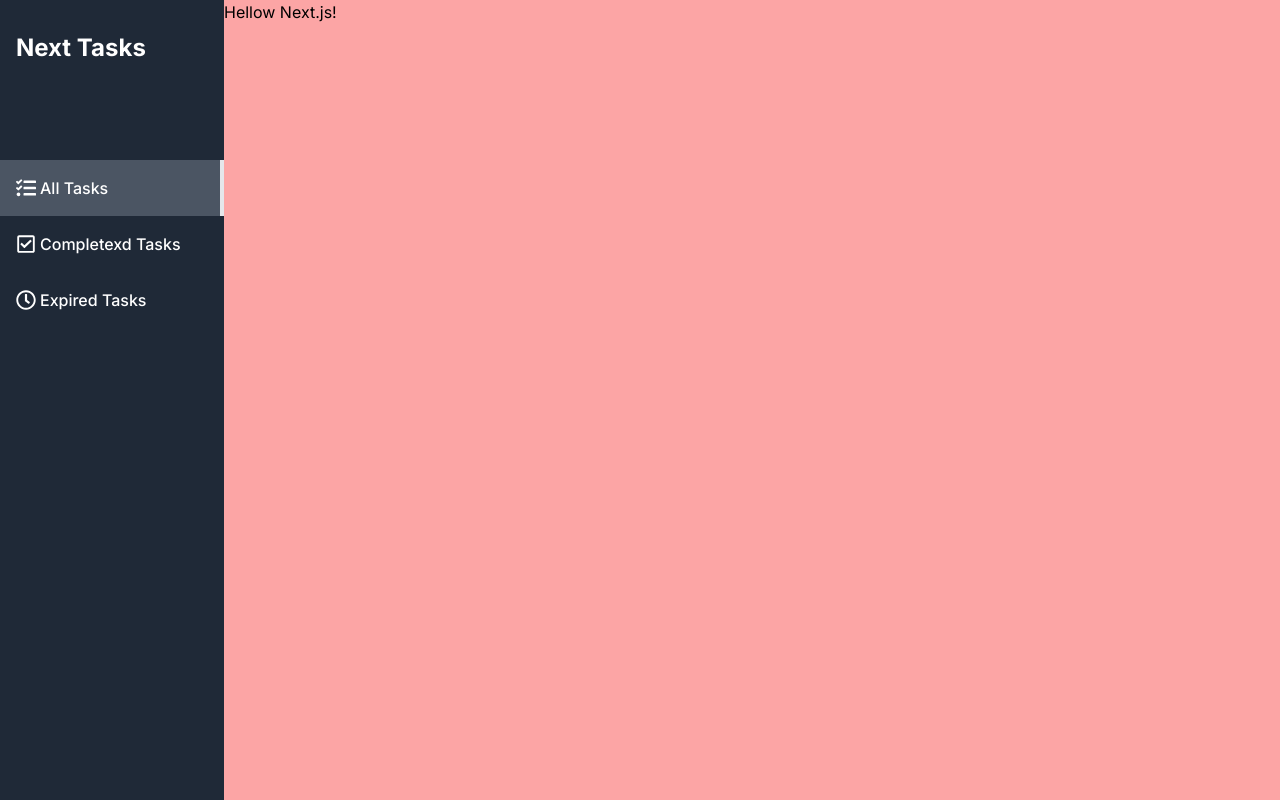
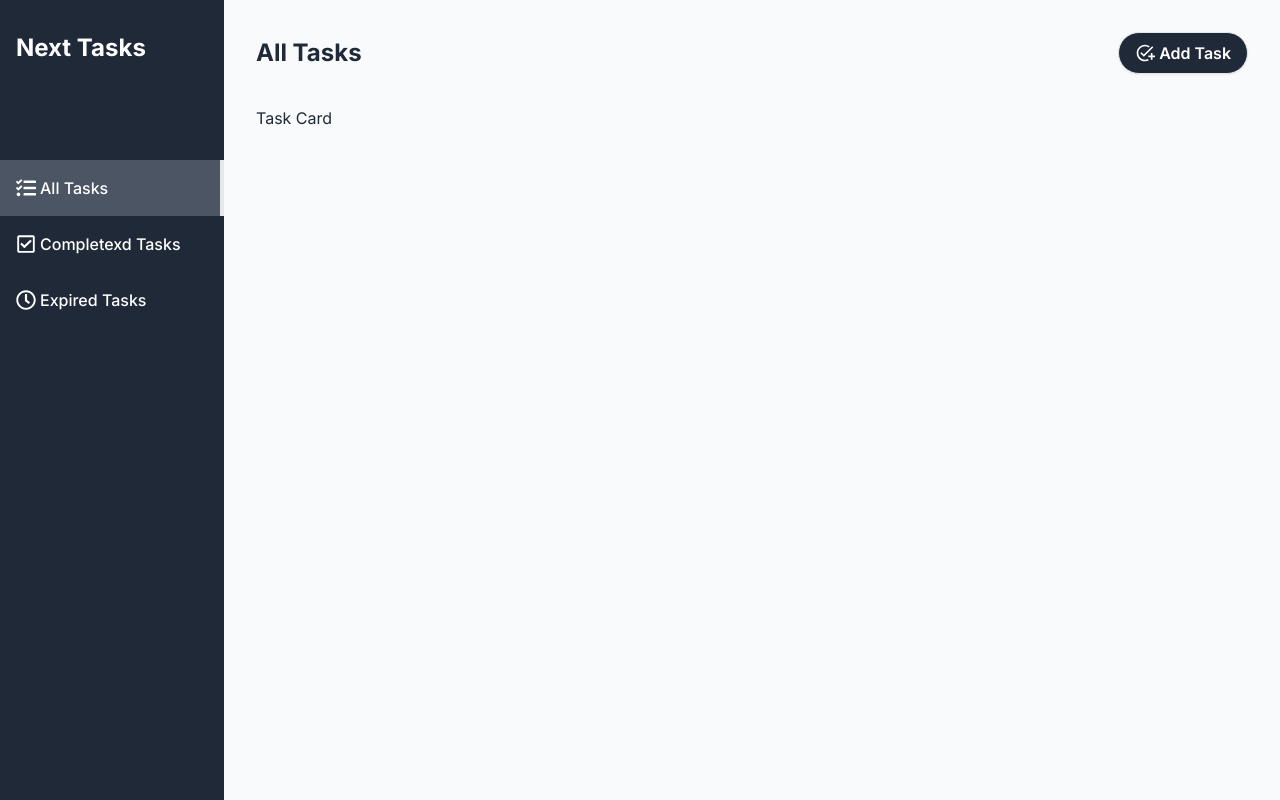
Before and after one commit to Taishi1020/next-task, a Next.js app: page / in a window 1280 px wide. Built offline with nearby package versions, Linux system fonts and the light colour scheme.

Commit message:
[add] mainPage大枠作成

```diff
--- a/src/app/(main)/layout.tsx
+++ b/src/app/(main)/layout.tsx
@@ -4,7 +4,7 @@
   return (
     <div className="flex h-screen">
         <SideMenu/>
-        <main className="bg-red-300 flex-1 overflow-auto">{children}</main>
+        <main className="bg-slate-50 flex-1 overflow-auto">{children}</main>
     </div>
   )
 }
--- a/src/app/(main)/page.tsx
+++ b/src/app/(main)/page.tsx
@@ -1,5 +1,19 @@
-export default function Home() {
+import Link from "next/link";
+import { MdAddTask } from "react-icons/md";
+
+export default function MainPage() {
   return (
-    <div>Hellow Next.js!</div>
+    <div className="text-gray-800 p-8 h-full overflow-y-auto pb-24">
+      <header className="flex justify-between items-center">
+        <h1 className="text-2xl font-bold flex items-center">All Tasks</h1>
+        <Link href='/new' className="flex items-center gap-1 font-semibold border px-4 py-2 rounded-full shadow-sm text-white bg-gray-800 hover:bg-gray-700">
+          <MdAddTask className="size-5"/>
+          <div>Add Task</div>
+        </Link>
+      </header>
+      <div className="mt-8 flex flex-wrap gap-4">
+        Task Card
+      </div>
+    </div>
   );
 }
```
